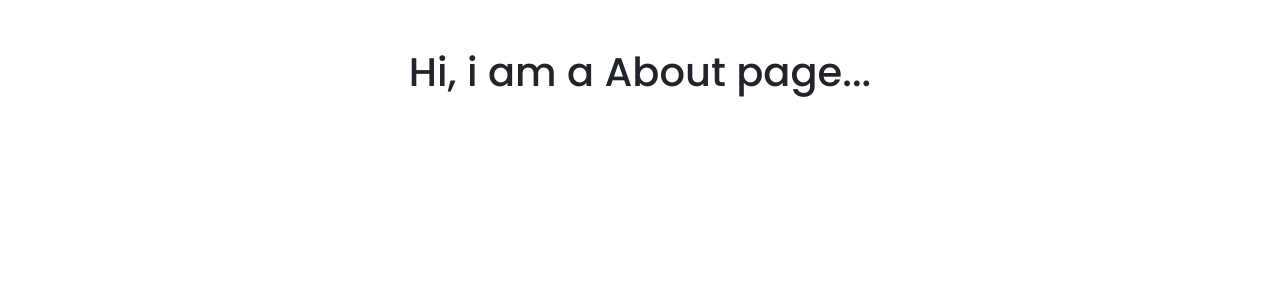
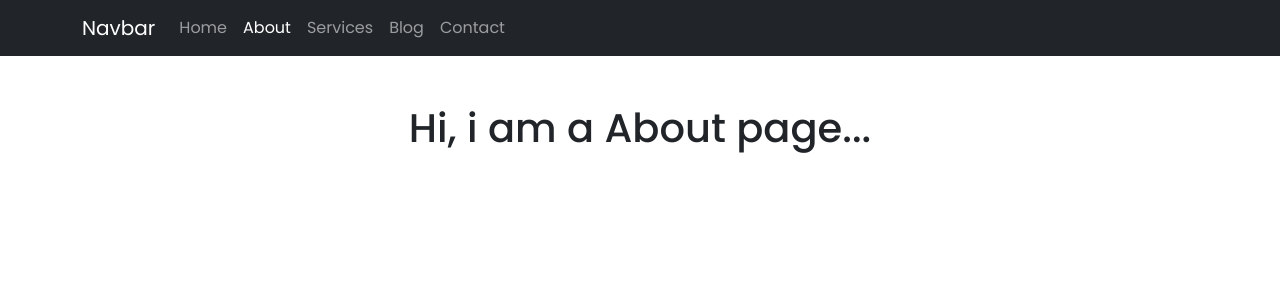
Before and after one commit to AmirAliLiaqat/react-app, a React (Create React App) app: page /about in a window 1280 px wide. Shown: the top 300 px of the page. Built offline with nearby package versions, Linux system fonts and the light colour scheme; a web font is replaced by a local one.

Commit message:
Adding navbar in all page and use it...

```diff
--- a/src/About.jsx
+++ b/src/About.jsx
@@ -1,8 +1,10 @@
 import React from "react";
+import Navbar from "./Navbar";
 
 const About = () => {
     return(
         <>
+            <Navbar/>
             <h1 className="text-center my-5">Hi, i am a About page...</h1>
         </>
     )
--- a/src/Contact.jsx
+++ b/src/Contact.jsx
@@ -1,8 +1,10 @@
 import React from "react";
+import Navbar from "./Navbar";
 
 const Contact = () => {
     return(
         <>
+            <Navbar/>
             <h1 className="text-center my-5">Hi, i am a Contact page...</h1>
         </>
     )
--- a/src/Error.jsx
+++ b/src/Error.jsx
@@ -1,8 +1,10 @@
 import React from "react";
+import Navbar from "./Navbar";
 
 const Error = () => {
     return(
         <>
+            <Navbar/>
             <h1 className="text-center my-5">OOps! Page Not Found!</h1>
         </>
     )
--- a/src/Home.jsx
+++ b/src/Home.jsx
@@ -5,6 +5,7 @@ const Home = () => {
     return(
         <>
             <Navbar/>
+            <h1 className="text-center my-5">Hi, i am a Home page...</h1>
         </>
     )
 }
--- a/src/Navbar.jsx
+++ b/src/Navbar.jsx
@@ -1,30 +1,31 @@
 import React from "react";
+import { NavLink } from "react-router-dom";
 
 const Home = () => {
     return(
         <>
             <nav className="navbar navbar-expand-lg navbar-dark bg-dark">
                 <div className="container">
-                    <a className="navbar-brand" href="#">Navbar</a>
+                    <NavLink className="navbar-brand" to="/">Navbar</NavLink>
                     <button className="navbar-toggler" type="button" data-bs-toggle="collapse" data-bs-target="#navbarSupportedContent" aria-controls="navbarSupportedContent" aria-expanded="false" aria-label="Toggle navigation">
                         <span className="navbar-toggler-icon"></span>
                     </button>
                     <div className="collapse navbar-collapse" id="navbarSupportedContent">
                         <ul className="navbar-nav me-auto mb-2 mb-lg-0">
                             <li className="nav-item">
-                                <a className="nav-link active" aria-current="page" href="#">Home</a>
+                                <NavLink activeClassName="active" className="nav-link" aria-current="page" to="/">Home</NavLink>
                             </li>
                             <li className="nav-item">
-                                <a className="nav-link" aria-current="page" href="#">About</a>
+                                <NavLink activeClassName="active" className="nav-link" aria-current="page" to="/about">About</NavLink>
                             </li>
                             <li className="nav-item">
-                                <a className="nav-link" aria-current="page" href="#">Services</a>
+                                <NavLink activeClassName="active" className="nav-link" aria-current="page" to="/services">Services</NavLink>
                             </li>
                             <li className="nav-item">
-                                <a className="nav-link" aria-current="page" href="#">Blog</a>
+                                <NavLink activeClassName="active" className="nav-link" aria-current="page" to="/blog">Blog</NavLink>
                             </li>
                             <li className="nav-item">
-                                <a className="nav-link" aria-current="page" href="#">Contact</a>
+                                <NavLink activeClassName="active" className="nav-link" aria-current="page" to="/contact">Contact</NavLink>
                             </li>
                         </ul>
                     </div>
```
